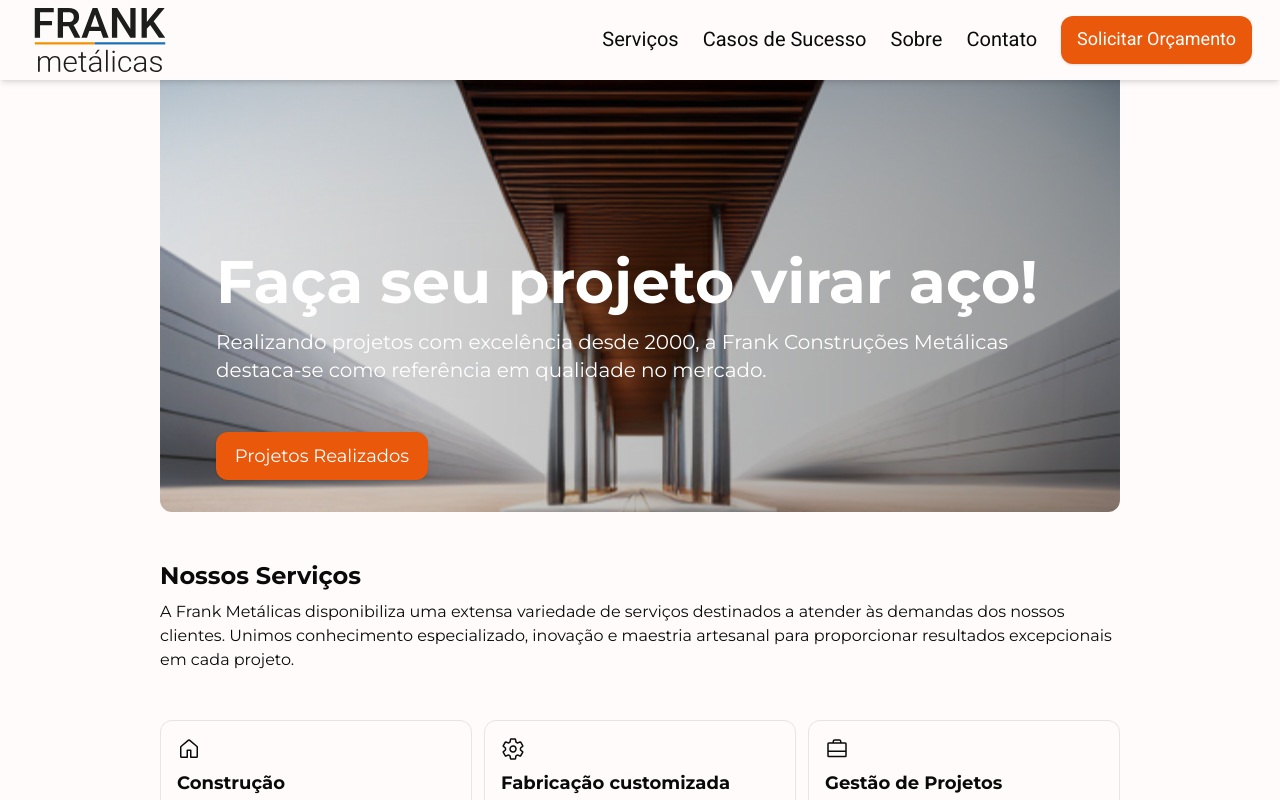
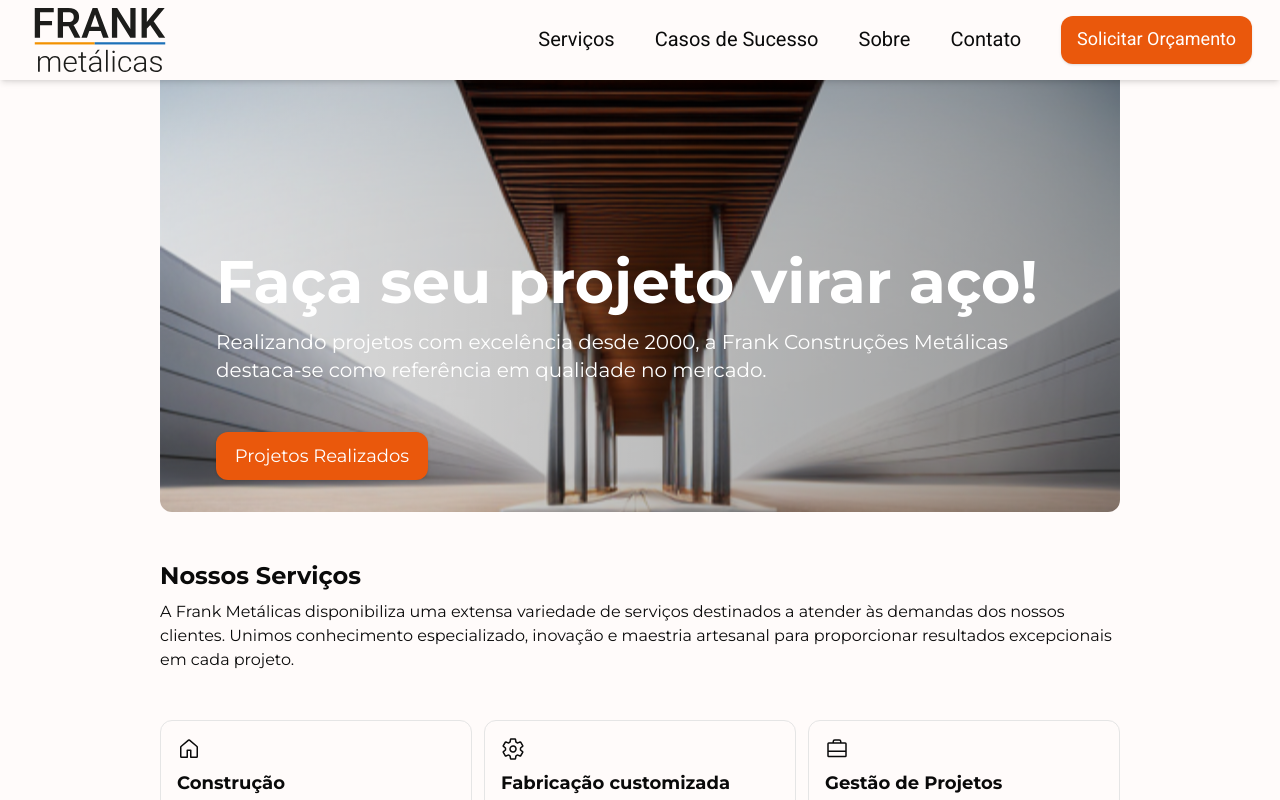
Before and after one commit to giovannivicentin/fk_metalicas, a Next.js app: page / in a window 1280 px wide. Shown: the top 800 px of the page. Built offline with nearby package versions, Linux system fonts and the light colour scheme.

Commit message:
style: update the gap in the ul navbar

```diff
--- a/src/components/navbar.tsx
+++ b/src/components/navbar.tsx
@@ -34,7 +34,7 @@ export function Navbar() {
           </Link>
         </div>
         <div className="hidden sm:flex">
-          <ul className="hidden sm:flex items-center gap-6">
+          <ul className="hidden sm:flex items-center gap-10">
             <Link href="/servicos">
               <li className="text-xl hover:text-brand-orange hover:border-b-brand-orange border-b border-b-background-color">
                 Serviços
```
